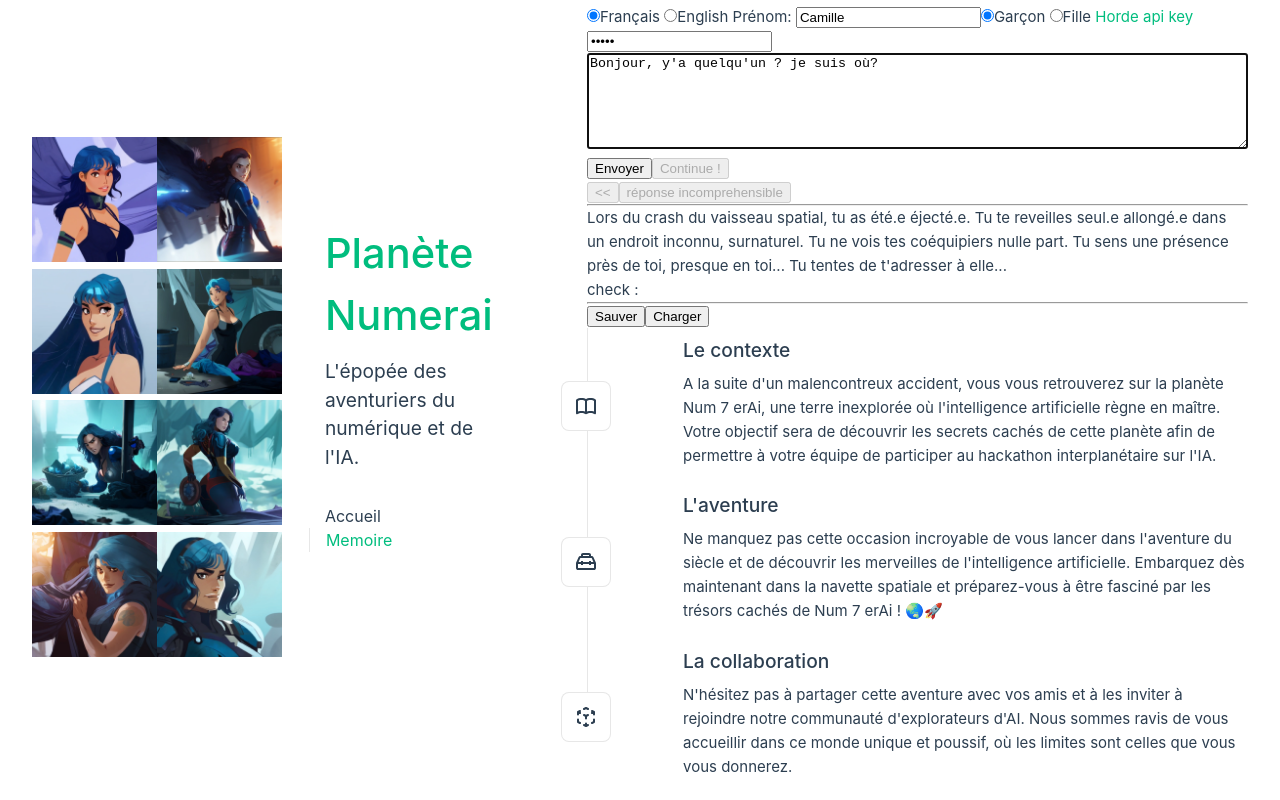
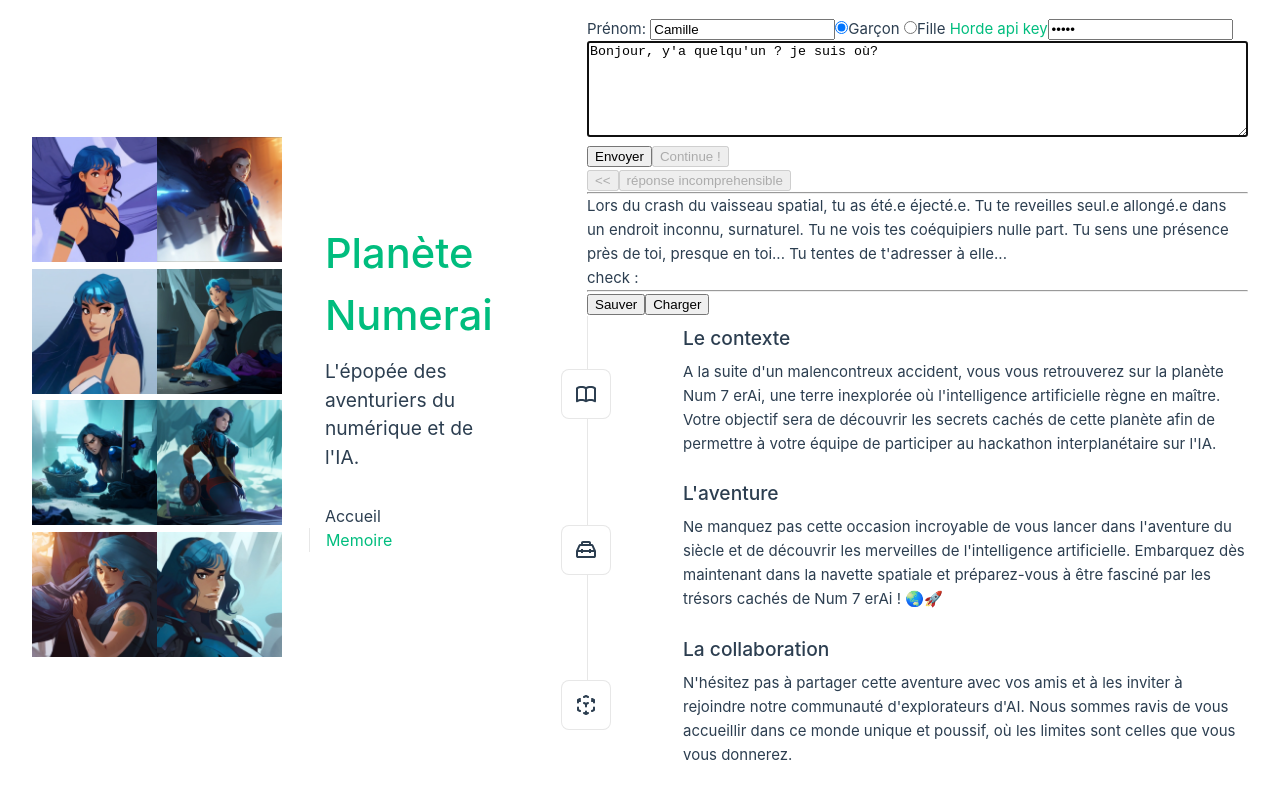
Before and after one commit to scenaristeur/numerai, a Vue app: page / in a window 1280 px wide. Built offline with nearby package versions, Linux system fonts and the light colour scheme; no server answers.

Commit message:
alternatives

```diff
--- a/src/views/ChatView.vue
+++ b/src/views/ChatView.vue
@@ -1,7 +1,7 @@
 <template>
     <div>
-        <input type="radio" v-model="lang" value="fr" checked />Français
-        <input type="radio" v-model="lang" value="en" />English
+        <!-- <input type="radio" v-model="lang" value="fr" checked />Français
+        <input type="radio" v-model="lang" value="en" />English -->
         Prénom: <input ref="prenom" v-model="prenom" placeholder="Ton prénom" />
         <input type="radio" v-model="sexe" value="garçon" checked />Garçon
         <input type="radio" v-model="sexe" value="fille" />Fille
```
